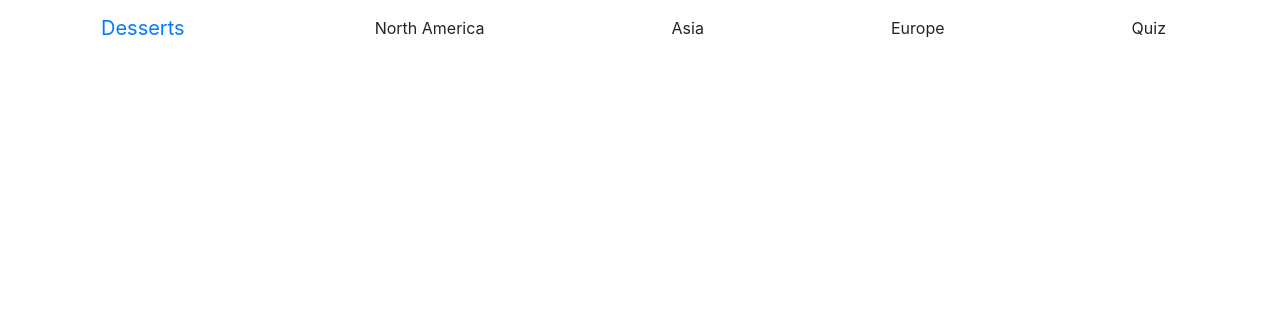
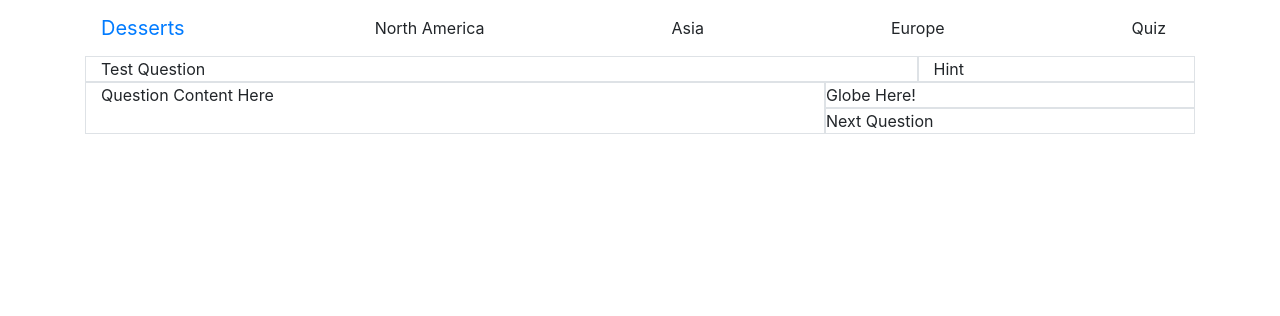
Before and after one commit to IsabelMacgill/UI_Project, a Flask app: template templates/quiz.html in a window 1280 px wide. Shown: the top 316 px of the page. Run offline with Flask 2, Linux system fonts and the light colour scheme; the template is opened without the code that fills it: most values are stand-ins (such as "Sample title", 1, 10 or a date in 2020); some libraries are stand-ins or nearby versions.

Commit message:
Updated quiz.html

```diff
--- a/static/main.css
+++ b/static/main.css
@@ -9,3 +9,7 @@
 .center{
 	text-align: center;
 }
+
+.border{
+	border: solid black 1px;
+}
--- a/templates/quiz.html
+++ b/templates/quiz.html
@@ -9,7 +9,28 @@
 </script>
 <script src="../static/quiz.js"></script>
 
-<div>
+<div class="col-12">
+	<div class="row">
+		<div class="col-9 border">
+			Test Question
+		</div>
+		<div class="col-3 border">
+			Hint
+		</div>
+	</div>
+	<div class="row">
+		<div class="col-8 border">
+			Question Content Here
+		</div>
+		<div class="col-4">
+			<div class="row border">
+				Globe Here!
+			</div>
+			<div class="row border">
+				Next Question
+			</div>
+		</div>
+	</div>
 </div>
 
 {% endblock %}
```
